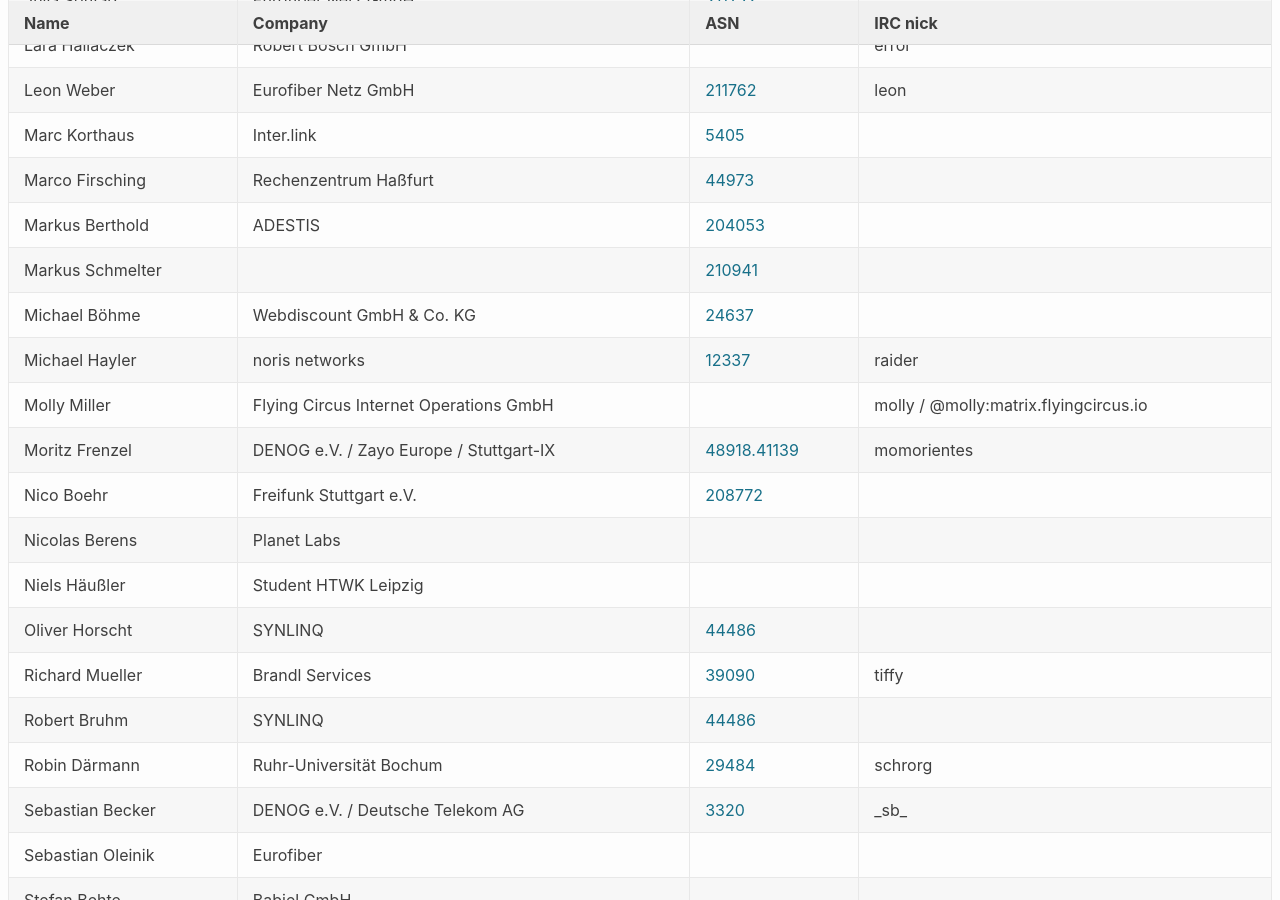
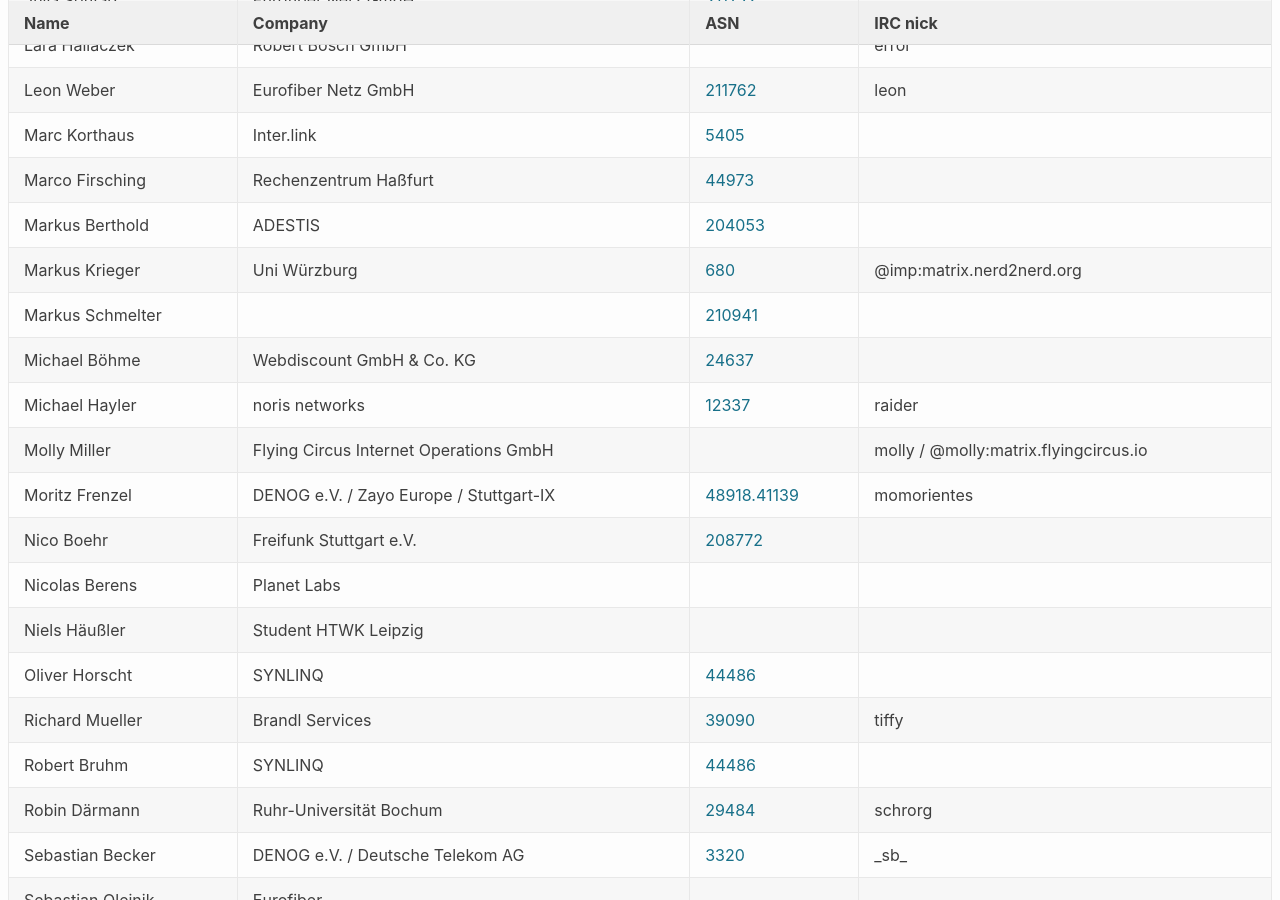
Before and after one commit to denog/pretix-attendeelist, a Jekyll site: the page built from denog16/index.markdown, in a window 1280 px wide and 900 px high, scrolled down 1054 px. Built offline with Jekyll 4.4.1, drawn with Linux system fonts in a browser that asks for light colours.

Commit message:
Latest data: Thu Jul 11 11:10:14 UTC 2024

```diff
--- a/_data/attendees_denog16_onsite.json
+++ b/_data/attendees_denog16_onsite.json
@@ -150,6 +150,12 @@
     "asn": "204053"
   },
   {
+    "name": "Markus Krieger",
+    "company": "Uni Würzburg",
+    "irc": "@imp:matrix.nerd2nerd.org",
+    "asn": "680"
+  },
+  {
     "name": "Markus Schmelter",
     "company": null,
     "irc": null,
```
